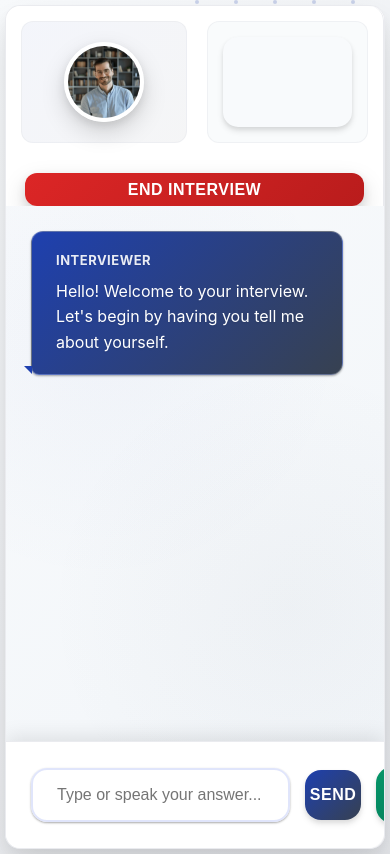
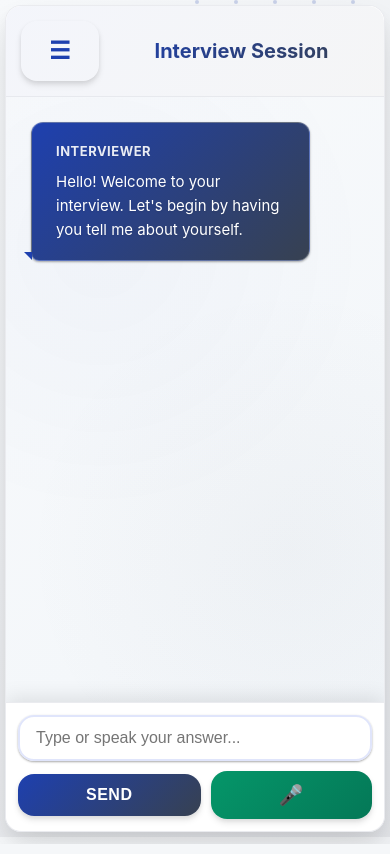
Before and after one commit to yogesh-pro/AiTalentQuest, a Flask app: template templates/interview.html in a window 390 px wide. Run offline with Flask 3, Linux system fonts and the light colour scheme; the template is opened without the code that fills it, so the values that code supplies are empty.

Commit message:
change by krish

```diff
--- a/app.py
+++ b/app.py
@@ -1,4 +1,4 @@
-
+# app.py
 
 from flask import Flask, render_template, request, jsonify, session, redirect
 from dotenv import load_dotenv
@@ -7,6 +7,9 @@ import requests
 import logging
 from functools import wraps
 from groq import Groq
+import re
+import json
+import time
 
 # Initialize environment and logging
 load_dotenv()
@@ -140,7 +143,7 @@ At the end of the interview (whether early or after 15 questions), clearly state
         -- At the end of the interview (whether early or after 15 questions), clearly state the conclusion and ask the user to press the end interview button to generate report.
         """
     },
-   "report": {
+    "report": {
     "instructions": """
 You are an assistant generating a structured post-interview feedback report.
 Be concise, critical, and format the report **exactly** using the following sections and tags.
@@ -194,7 +197,6 @@ Make sure:
 Now analyze this interview conversation and return the report in the above format.
 """
 }
-
 }
 
 def validate_interview_type(f):
@@ -258,6 +260,10 @@ def start_interview():
         {"role": "assistant", "content": f"Let's begin our {interview_type} discussion about {session['job_data']['role']}. Could you introduce yourself and your relevant experience?"}
     ]
     session['question_count'] = 0
+    # Initialize the response_times list here
+    session['response_times'] = []
+    # Set the initial timestamp for the very first question
+    session['last_ai_message_time'] = time.time()
 
     app.logger.debug(f"Interview initialized with system prompt: {system_prompt[:200]}...")
     return render_template('interview.html')
@@ -278,6 +284,18 @@ def ask_question():
         user_message = request.form.get('message', '').strip()
         if not user_message:
             raise ValueError("Empty message received")
+
+        # ** Calculate the user's response time **
+        if 'last_ai_message_time' in session:
+            user_response_time = time.time() - session['last_ai_message_time']
+            # Initialize the list if it doesn't exist
+            if 'response_times' not in session:
+                session['response_times'] = []
+
+            # Append the new response time
+            session['response_times'].append(round(user_response_time))
+            # Critical: Tell Flask the session has been modified
+            session.modified = True
 
         # Mark AI as responding
         session["is_ai_responding"] = True
@@ -312,6 +330,10 @@ def ask_question():
         ai_reply = response.json()['choices'][0]['message']['content']
         session['conversation'].append({"role": "assistant", "content": ai_reply})
         session["is_ai_responding"] = False
+        session.modified = True
+
+        # Store the current time for the next response calculation
+        session['last_ai_message_time'] = time.time()
 
         return jsonify({
             "reply": ai_reply,
@@ -337,8 +359,6 @@ def ask_question():
             "status": "error"
         }), 500
 
-import re
-import json
 
 @app.route("/generate-report", methods=["POST"])
 def generate_report():
@@ -443,7 +463,6 @@ Not enough responses were provided by the candidate to generate a meaningful rep
         return render_template("error.html", message=str(e)), 500
 
 
-
 @app.route("/report")
 def report():
     latest_report = session.get("latest_report", {})
@@ -470,40 +489,71 @@ def report():
     })
 
     return render_template("report.html",
-                           analysis=analysis,
-                           strengths=strengths,
-                           improvements=improvements,
-                           report_score=report_score,
-                           conversation=full_convo)
+                            analysis=analysis,
+                            strengths=strengths,
+                            improvements=improvements,
+                            report_score=report_score,
+                            conversation=full_convo)
+
+
+def extract_block(text, start_tag, end_tag):
+    try:
+        return text.split(start_tag)[1].split(end_tag)[0].strip()
+    except (IndexError, AttributeError):
+        return "Not Available"
 
 @app.route("/dashboard")
 def dashboard():
-    # Ek candidate ka interview result
+    # Get the latest report from the session
+    latest_report = session.get("latest_report", {})
+    report_score = latest_report.get("report_score", {})
+
+    # Extract scores, providing defaults if they don't exist
+    overall_score = report_score.get("overall_score", 0)
+    accuracy = report_score.get("accuracy", 0)
+
+    # Fetch a communication score from the report, assuming the prompt can generate it.
+    communication_score = report_score.get("communication", 0)
+
+    confidence = report_score.get("confidence", "Low")
+
+    # Map confidence to a numerical score for the radar chart
+    confidence_map = {"Low": 3, "Medium": 6, "High": 9}
+    confidence_score = confidence_map.get(confidence, 6)
+
+    # Get the list of response times from the session
+    response_times = session.get("response_times", [])
+
+    # Build the candidate dictionary with dynamic data
     candidate = {
-        "name": "Candidate A",
-        "score": 85,
-        "skills": [8, 7, 6],  # Technical, Communication, Confidence
-        "response_times": [5, 7, 4, 6]  # seconds per question
+        "name": session.get("candidate_name", "Candidate"),
+        "score": overall_score,
+        "skills": [accuracy, communication_score, confidence_score],
+        "response_times": response_times
     }
 
-    skill_labels = ["Technical", "Communication", "Confidence"]
+    # Generate dynamic labels for the response time chart
+    response_time_labels = [f"Q{i+1}" for i in range(len(response_times))]
 
-    # Auto-generated summary (static for now, tu baad me AI/logic se change kar sakta hai)
-    summary = "This candidate has strong technical knowledge but needs improvement in communication."
+    # These labels are static but tied to the data order.
+    skill_labels = ["Accuracy", "Communication", "Confidence"]
+
+    # Extract the summary from the generated report
+    report_text = latest_report.get("report_text", "")
+    summary = extract_block(report_text, "### ANALYSIS ###", "### END ANALYSIS ###")
 
     return render_template(
         "dashboard.html",
         candidate=candidate,
         skill_labels=skill_labels,
+        response_time_labels=response_time_labels,  # Pass the new labels
         summary=summary
     )
 
 
-
-
 if __name__ == '__main__':
    app.run(
-    host='0.0.0.0',
-    port=5000,
-    debug=False
+   host='0.0.0.0',
+   port=5000,
+   debug=False
 )
--- a/templates/dashboard.html
+++ b/templates/dashboard.html
@@ -204,11 +204,13 @@
       });
 
       // Line Chart
+     // Line Chart (Response Times)
     const timeCtx = document.getElementById('timeChart').getContext('2d');
     new Chart(timeCtx, {
         type: 'line',
         data: {
-          labels: ["Q1","Q2","Q3","Q4"],
+            // Use the dynamic labels passed from Flask
+            labels: {{ response_time_labels|safe }},
             datasets: [{
                 label: "Response Time (sec)",
                 data: {{ candidate.response_times|safe }},
@@ -221,7 +223,6 @@
         },
         options: { responsive: true }
     });
-
       // Pie Chart
       const pieCtx = document.getElementById('pieChart').getContext('2d');
       new Chart(pieCtx, {
--- a/templates/interview.html
+++ b/templates/interview.html
@@ -78,19 +74,23 @@
         gap: 20px;
         padding-bottom: 5px;
       }
-
       .hr-image-container {
         position: relative;
         height: 50%;
+        width: 100%;
         display: flex;
+        flex: 1;
         justify-content: center;
         align-items: center;
-              background: linear-gradient(135deg, rgba(30, 64, 175, 0.05), rgba(55, 65, 81, 0.05));
+        background: linear-gradient(
+          135deg,
+          rgba(30, 64, 175, 0.05),
+          rgba(55, 65, 81, 0.05)
+        );
         border-radius: var(--border-radius);
         padding: 20px;
         border: 1px solid rgba(229, 231, 235, 0.5);
       }
-
       .user-video-container {
         height: 50%;
         display: flex;
@@ -537,7 +523,136 @@
         }
       }
 
+      /* Add new styles for the menu button and hidden content */
+      .menu-btn {
+        background: none;
+        border: none;
+        font-size: 24px;
+        cursor: pointer;
+        color: var(--primary);
+        display: none; /* Hidden by default on desktop */
+      }
+      .hidden-menu {
+        display: none; /* hide by default */
+        position: fixed;
+        top: 0;
+        left: 0;
+        width: 100%;
+        height: 100%;
+        background: #f9fafb;
+        z-index: 999;
+        flex-direction: column;
+        justify-content: flex-start;
+        align-items: center;
+      }
+      .hidden-menu.active {
+        display: flex;
+        flex-direction: column;
+        justify-content: flex-start;
+        align-items: center;
+        padding: 10px;
+        gap: 20px;
+      }
+      /* HR image + user camera stacked vertically */
+      .hidden-menu .video-stack {
+        display: flex;
+        flex-direction: column;
+        gap: 15px;
+        width: 100%;
+        flex: 1;
+        justify-content: center;
+        align-items: center;
+      }
+
+      .top-left-content {
+        display: flex;
+        flex-direction: column;
+        justify-content: center; /* Stacks children vertically by default */
+        align-items: center;
+        gap: 20px;
+        width: 100%;
+
+        position: relative; /* Needed for positioning the close button */
+      }
+      #close-btn {
+        position: absolute;
+        top: 15px;
+        right: 15px;
+        background: #ef4444;
+        color: #fff;
+        border: none;
+        padding: 8px 12px;
+        border-radius: 6px;
+        cursor: pointer;
+        z-index: 1001; /* Ensures it is clickable */
+      }
+      .menu-content {
+        display: flex;
+        flex-direction: column;
+        gap: 20px;
+        width: 100%;
+        height: 100%;
+        justify-content: center;
+        align-items: center;
+        padding: 20px;
+        background: var(--light);
+        border-radius: var(--border-radius-lg);
+        box-shadow: var(--shadow-xl);
+      }
+      /* End Interview button inside the menu */
+      .menu-content .end-interview-btn {
+        position: static;
+        transform: none;
+        width: 100%;
+        padding: 16px;
+      }
+      .menu-content .hr-image-container,
+      .menu-content .user-video-container {
+        width: 100%;
+        height: auto;
+        aspect-ratio: 16/9; /* Set aspect ratio for video-like appearance */
+        border-radius: var(--border-radius);
+        overflow: hidden;
+        box-shadow: var(--shadow-md);
+      }
+      .menu-content .hr-image,
+      .menu-content #user-cam {
+        width: 100%;
+        height: 100%;
+        object-fit: cover;
+      }
+      .menu-content .end-interview-btn {
+        position: static;
+        transform: none;
+        width: 100%;
+        padding: 16px;
+        margin-top: auto; /* Pushes the button to the bottom */
+      }
+      .menu-content .end-interview-btn:hover {
+        transform: translateY(-2px);
+      }
+      /* Each video block full width with aspect ratio */
+      .hidden-menu .hr-image-container,
+      .hidden-menu .user-video-container {
+        width: 100%;
+        max-width: 480px;
+        aspect-ratio: 16/9;
+        border-radius: var(--border-radius);
+        overflow: hidden;
+        box-shadow: var(--shadow-md);
+      }
+      /* End Interview pinned to bottom */
+      #end-interview-btn-mobile {
+        margin-top: auto;
+        width: 90%;
+        max-width: 400px;
+
+        bottom: 20px;
+      }
+
+      /* --- */
       /* Responsive adjustments */
+      /* --- */
       @media (max-width: 1200px) {
         .left-panel {
           width: 30%;
@@ -549,51 +664,65 @@
           max-width: 85%;
         }
       }
-
+      /* Tablet-specific */
+      @media (max-width: 1024px) {
+        .left-panel {
+          width: 35%;
+        }
+        .right-panel {
+          width: 65%;
+        }
+        .chat-header h2 {
+          font-size: 20px;
+        }
+        .message {
+          font-size: 15px;
+        }
+      }
+      /* Mobile-specific */
       @media (max-width: 768px) {
         .container {
           flex-direction: column;
           margin: 5px;
-                border-radius: 15px;
+          height: 98vh;
         }
-              .left-panel, .right-panel {
+        .left-panel {
+          display: none;
+        }
+        .right-panel {
           width: 100%;
           border-radius: 0;
         }
-              .left-panel {
-                height: 200px;
-                border-radius: 15px 15px 0 0;
+        .chat-header {
+          display: flex;
+          align-items: center;
+          gap: 15px;
+          padding: 15px;
         }
-              .right-panel {
-                border-radius: 0 0 15px 15px;
+        .chat-header h2 {
+          flex: 1;
         }
-              .hr-image, .audio-animation {
-                width: 80px;
-                height: 80px;
+        .menu-btn {
+          display: block; /* Show the menu button */
         }
-              .end-interview-btn {
-                position: relative;
-                bottom: auto;
-                left: auto;
-                transform: none;
-                width: 90%;
-                margin: 15px auto 0;
+        /* Input area */
+        .input-container {
+          flex-direction: row;
+          flex-wrap: wrap;
+          justify-content: center;
+          padding: 12px;
+          gap: 10px;
         }
-              .video-container {
-                flex-direction: row;
-                padding: 15px;
-
+        #user-input {
+          flex: 1 1 100%; /* The input field stays full width */
+          padding: 12px 16px;
         }
-              .hr-image-container,
-              .user-video-container {
-                width: 100%;
-                height: 100%;
+        .input-container button {
+          flex: 1 1 auto;
+          min-width: 45%;
+          padding: 12px;
         }
-              .message {
-                max-width: 95%;
       }
-
-
       /* Accessibility improvements */
       @media (prefers-reduced-motion: reduce) {
         * {
@@ -680,11 +813,12 @@
         </button>
       </div>
 
-        <!-- Right panel (75%) with chat interface -->
       <div class="right-panel">
-          <div class="chat-container" id="chat-container">
-            <!-- Chat messages will be inserted here -->
+        <div class="chat-header">
+          <button class="menu-btn" onclick="toggleMenu()">☰</button>
+          <h2>Interview Session</h2>
         </div>
+        <div class="chat-container" id="chat-container"></div>
 
         <div class="input-container">
           <input
@@ -738,6 +889,13 @@
             );
           }, 500);
 
+          document
+            .getElementById("user-input")
+            .addEventListener("keypress", (e) => {
+              if (e.key === "Enter") sendMessage();
+            });
+  const endBtnMobile = document.getElementById("end-interview-btn-mobile");
+  if (endBtnMobile) endBtnMobile.addEventListener("click", endInterview);
   document
     .getElementById("user-input")
     .addEventListener("keypress", (e) => {
@@ -1191,7 +1349,53 @@
             container.scrollTop = container.scrollHeight;
           }
         }
+        function handleEndInterview() {
+  document.getElementById("loading-overlay").classList.add("active");
+
+  fetch("/end_interview", {
+    method: "POST",
+    headers: { "Content-Type": "application/x-www-form-urlencoded" },
+  })
+    .then((res) => res.json())
+    .then((data) => {
+      document.getElementById("loading-overlay").classList.remove("active");
+      addMessageToChat(
+        "System",
+        " Interview Ended. Generating your report. Please check your email.",
+        "hr-message"
+      );
+    })
+    .catch((err) => {
+      console.error("End interview fetch error:", err);
+      document.getElementById("loading-overlay").classList.remove("active");
+      addMessageToChat(
+        "System",
+        " Error ending interview. Please try again.",
+        "hr-message"
+      );
+    });
+}
+
+// ✅ Renamed toggle too
+  function toggleMenu() {
+      const menu = document.getElementById("hidden-menu");
+      menu.classList.toggle("active");
+    }
+
+
+  // Close button handler
+  document.addEventListener("DOMContentLoaded", () => {
+    const closeBtn = document.getElementById("close-btn");
+    const menu = document.getElementById("hidden-menu");
+
+    if (closeBtn) {
+      closeBtn.addEventListener("click", () => {
+        menu.classList.remove("active");
+      });
+    }
+  })
+
+
       </script>
   </body>
 </html>
-</html>
```
Also changed, not shown: other parts of templates/interview.html (+96 -93 lines), templates/report.html (+2 -5 lines). Lines whose indentation alone changed are shown as unchanged.
